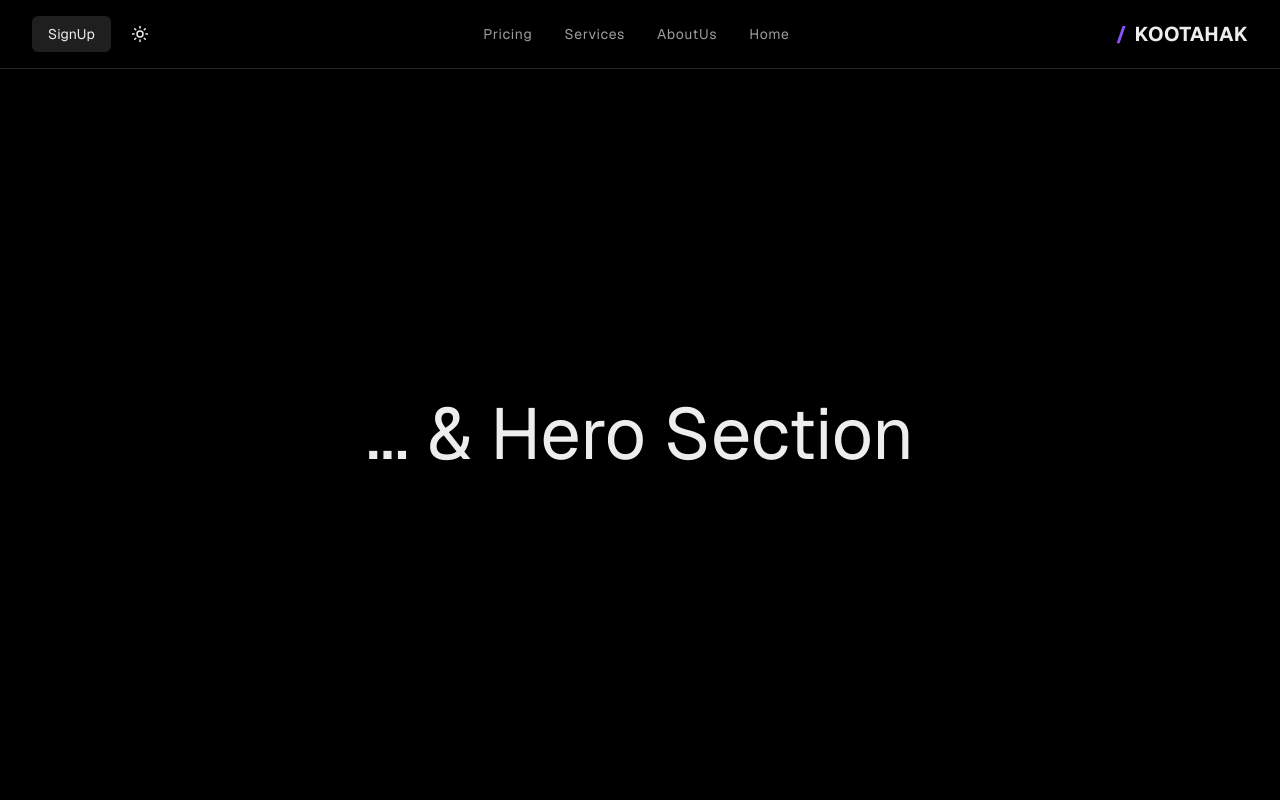
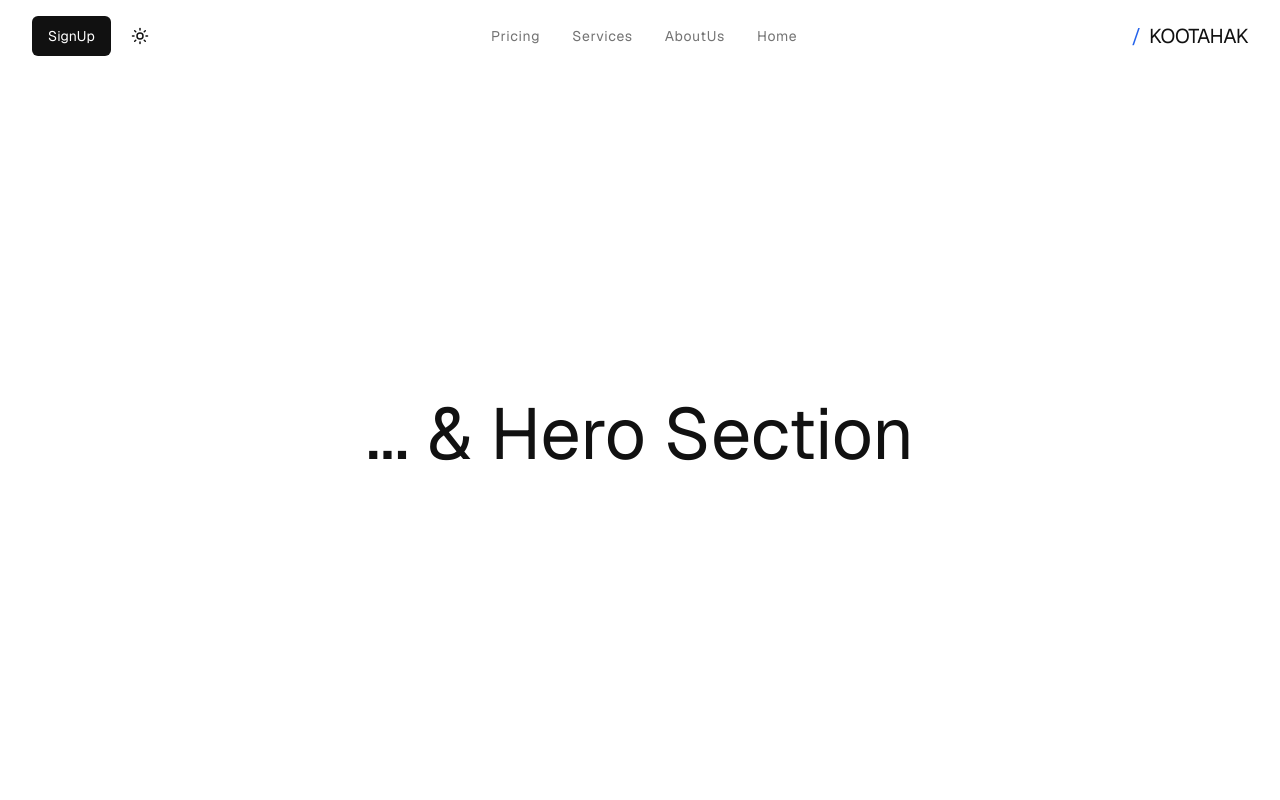
Before and after one commit to Mahdi-heydari/kootahak, a Next.js app in the folder frontend/: page / in a window 1280 px wide. Shown: the top 800 px of the page. Built offline with nearby package versions, Linux system fonts and the light colour scheme.

Commit message:
feat: implement dark/light mode and clean up CSS styles

```diff
--- a/frontend/src/app/components/sections/Header.tsx
+++ b/frontend/src/app/components/sections/Header.tsx
@@ -2,96 +2,142 @@
 
 import Link from "next/link";
 import { useState } from "react";
-import { Sun, Moon } from "lucide-react";
+import { Menu, X } from "lucide-react";
 import { useScroll } from "@/app/hooks/use-scroll";
+import ThemeToggle from "./theme-toggle";
+import Button from "@/app/components/ui/Button";
 
-function Header() {
-  const [isDark, setIsDark] = useState(true);
-  const [isLogined, setLogined] = useState(false);
+const navLinks = [
+  { href: "/", label: "Home" },
+  { href: "/about", label: "AboutUs" },
+  { href: "/services", label: "Services" },
+  { href: "/contact", label: "Pricing" },
+];
+
+function Header(): React.JSX.Element {
+  const [isLogined, setLogined] = useState<boolean>(false);
+  const [isMenuOpen, setMenuOpen] = useState<boolean>(false);
   const isScrolled = useScroll(70);
 
-  const toggleTheme = () => {
-    setIsDark(!isDark);
+  const handleToggleLogin = (): void => {
+    setLogined((prev) => !prev);
+  };
+
+  const handleToggleMenu = (): void => {
+    setMenuOpen((prev) => !prev);
+  };
+
+  const handleCloseMenu = (): void => {
+    setMenuOpen(false);
   };
 
   return (
     <header className="h-screen flex flex-col bg-background text-primary">
+      {/* Desktop */}
       <nav
         className={[
-          "container left-0 right-0 px-4 mx-auto border-b transition-all duration-300 text-primary",
+          "container left-0 right-0 px-4 mx-auto transition-all duration-token-normal ease-token-default text-primary",
           "fixed flex justify-between z-50 items-center p-4",
           isScrolled
-            ? "bg-[#191919]/45 backdrop-blur-md border-border hover:border-border-hover shadow-lg rounded-token-md rounded-br-none rounded-bl-none mt-2.5"
-            : "bg-transparent border-b",
+            ? "bg-card/80 backdrop-blur-md border-border hover:border-border-hover shadow-token-md rounded-token-md rounded-br-none rounded-bl-none mt-2.5"
+            : "bg-transparent border-transparent",
+          isMenuOpen ? "border-b-0" : "border-b",
         ].join(" ")}
       >
         <div className="shrink-0">
-          <Link href="/" className="text-xl font-bold tracking-wide">
+          <Link
+            href="/"
+            className="text-token-xl font-weight-token-bold tracking-token-tight"
+          >
             KOOTAHAK
           </Link>
-          <span className="text-violet-500 font-bold text-xl mr-2">/</span>
+          <span className="text-info font-weight-token-bold text-token-xl mr-2">
+            /
+          </span>
         </div>
 
-        <ul className="hidden md:flex tracking-wider items-center gap-8 text-sm text-[#edededa8]">
-          <li>
-            <Link href="/" className="hover:text-primary transition-colors">
-              Home
-            </Link>
-          </li>
-          <li>
-            <Link
-              href="/about"
-              className="hover:text-primary transition-colors"
-            >
-              AboutUs
-            </Link>
-          </li>
-          <li>
-            <Link
-              href="/services"
-              className="hover:text-primary transition-colors"
-            >
-              Services
-            </Link>
-          </li>
-          <li>
-            <Link
-              href="/contact"
-              className="hover:text-primary transition-colors"
-            >
-              Pricing
-            </Link>
-          </li>
+        <ul className="hidden md:flex tracking-wider items-center gap-8 text-token-sm text-muted-foreground">
+          {navLinks.map((link) => (
+            <li key={link.href}>
+              <Link
+                href={link.href}
+                className="hover:text-primary transition-colors"
+              >
+                {link.label}
+              </Link>
+            </li>
+          ))}
         </ul>
 
-        <div className="flex items-center gap-3">
-          <button
-            onClick={toggleTheme}
-            className="p-2 rounded-token-md hover:bg-[#2a2a2a] transition-colors"
-          >
-            {isDark ? <Sun size={18} /> : <Moon size={18} />}
-          </button>
+        <div className="hidden md:flex items-center gap-3">
+          <ThemeToggle />
 
           {/* just for testing */}
           {isLogined ? (
-            <button
-              onClick={() => setLogined(!isLogined)}
-              className="px-4 py-2 text-sm rounded-token-sm bg-muted hover:bg-muted-foreground transition-colors"
-            >
+            <Button variant="secondary" size="md" onClick={handleToggleLogin}>
               LogIn
-            </button>
+            </Button>
           ) : (
-            <button
-              onClick={() => setLogined(!isLogined)}
-              className="px-4 py-2 text-sm rounded-token-sm bg-muted hover:bg-muted-foreground transition-colors"
-            >
+            <Button variant="primary" size="md" onClick={handleToggleLogin}>
               SignUp
-            </button>
+            </Button>
           )}
         </div>
+
+        <button
+          type="button"
+          onClick={handleToggleMenu}
+          className="md:hidden p-2 rounded-token-sm hover:bg-muted transition-colors"
+          aria-label="Toggle menu"
+          aria-expanded={isMenuOpen}
+        >
+          {isMenuOpen ? <X size={22} /> : <Menu size={22} />}
+        </button>
       </nav>
 
-      <div className="grow mt-17 grid place-items-center text-primary text-7xl">
+      {/* Mobile */}
+      <div
+        className={[
+          "md:hidden fixed left-0 right-0 z-40 container mx-auto px-4 transition-all duration-token-normal ease-token-default overflow-hidden",
+          isScrolled ? "top-24" : "top-17",
+          isMenuOpen
+            ? "max-h-96 opacity-100"
+            : "max-h-0 opacity-0 pointer-events-none",
+        ].join(" ")}
+      >
+        <div className="bg-card/95 backdrop-blur-md border border-border rounded-token-md shadow-token-md p-4 flex flex-col gap-4">
+          <ul className="flex flex-col gap-4 text-token-sm text-muted-foreground">
+            {navLinks.map((link) => (
+              <li key={link.href}>
+                <Link
+                  href={link.href}
+                  onClick={handleCloseMenu}
+                  className="hover:text-primary transition-colors"
+                >
+                  {link.label}
+                </Link>
+              </li>
+            ))}
+          </ul>
+
+          <div className="flex items-center justify-between pt-2 border-t border-border">
+            <ThemeToggle />
+
+            {/* just for testing */}
+            {isLogined ? (
+              <Button variant="secondary" size="md" onClick={handleToggleLogin}>
+                LogIn
+              </Button>
+            ) : (
+              <Button variant="primary" size="md" onClick={handleToggleLogin}>
+                SignUp
+              </Button>
+            )}
+          </div>
+        </div>
+      </div>
+
+      <div className="grow mt-17 grid place-items-center text-primary text-token-7xl">
         Hero Section & ...
       </div>
     </header>
--- /dev/null
+++ b/frontend/src/app/components/sections/theme-toggle.tsx
@@ -0,0 +1,24 @@
+"use client";
+
+import { Sun, Moon } from "lucide-react";
+import { useTheme } from "next-themes";
+
+function ThemeToggle() {
+  const { theme, setTheme } = useTheme();
+
+  return (
+    <button
+      onClick={() => setTheme(theme === "dark" ? "light" : "dark")}
+      className="p-2 rounded-token-md hover:bg-muted transition-colors"
+    >
+      <div className="block dark:hidden">
+        <Sun size={18} />
+      </div>
+      <div className="hidden dark:block">
+        <Moon size={18} />
+      </div>
+    </button>
+  );
+}
+
+export default ThemeToggle;
--- a/frontend/src/app/components/ui/Button.tsx
+++ b/frontend/src/app/components/ui/Button.tsx
@@ -27,25 +27,24 @@ const Button = forwardRef<HTMLButtonElement, ButtonProps>(
     ref,
   ) => {
     const baseStyles =
-      "inline-flex items-center justify-center font-medium transition-all duration-200 rounded-sm focus-visible:outline-none focus-visible:ring-2 focus-visible:ring-offset-2 focus-visible:ring-offset-[#191919] disabled:opacity-50 disabled:pointer-events-none";
+      "inline-flex items-center justify-center font-weight-token-medium transition-all duration-token-normal ease-token-default rounded-token-sm focus-visible:outline-none focus-visible:ring-2 focus-visible:ring-offset-2 focus-visible:ring-offset-background disabled:opacity-50 disabled:pointer-events-none";
 
     const variants: Record<ButtonVariant, string> = {
       primary:
-        "bg-[#363636] text-white hover:bg-[#4a4a4a] focus-visible:ring-[#363636]",
+        "bg-primary text-primary-foreground hover:opacity-90 focus-visible:ring-primary",
       secondary:
-        "bg-[#1f1f1f] text-white hover:bg-[#2a2a2a] focus-visible:ring-[#1f1f1f]",
+        "bg-muted text-primary hover:bg-border-hover focus-visible:ring-border",
       outline:
-        "border border-[#3f3f3f] bg-transparent text-white hover:bg-[#313131] focus-visible:ring-[#3f3f3f]",
+        "border border-border bg-transparent text-primary hover:bg-muted focus-visible:ring-border",
       ghost:
-        "bg-transparent text-[#edededa8] hover:bg-[#2a2a2a] hover:text-white focus-visible:ring-[#2a2a2a]",
-      danger:
-        "bg-red-600/90 text-white hover:bg-red-600 focus-visible:ring-red-600",
+        "bg-transparent text-muted-foreground hover:bg-muted hover:text-primary focus-visible:ring-border",
+      danger: "bg-error text-white hover:opacity-90 focus-visible:ring-error",
     };
 
     const sizes: Record<ButtonSize, string> = {
-      sm: "h-8 px-3 text-xs",
-      md: "h-10 px-4 text-sm",
-      lg: "h-12 px-6 text-base",
+      sm: "h-8 px-3 text-token-xs",
+      md: "h-10 px-4 text-token-sm",
+      lg: "h-12 px-6 text-token-base",
     };
 
     return (
--- a/frontend/src/app/hooks/use-scroll.ts
+++ b/frontend/src/app/hooks/use-scroll.ts
@@ -3,7 +3,7 @@
 import { useEffect, useState } from "react";
 
 export function useScroll(threshold = 24) {
-  const [scrolled, setScrolled] = useState(false);
+  const [scrolled, setScrolled] = useState<boolean>(false);
 
   useEffect(() => {
     const onScroll = () => setScrolled(window.scrollY > threshold);
--- a/frontend/src/app/layout.tsx
+++ b/frontend/src/app/layout.tsx
@@ -1,5 +1,6 @@
 import type { Metadata } from "next";
 import { Geist, Geist_Mono } from "next/font/google";
+import { ThemeProvider } from "next-themes";
 
 import "./globals.css";
 
@@ -31,8 +32,13 @@ export default function RootLayout({
       lang="fa"
       dir="rtl"
       className={`${geistSans.variable} ${geistMono.variable}`}
+      suppressHydrationWarning
     >
-      <body>{children}</body>
+      <body>
+        <ThemeProvider attribute="class" defaultTheme="system" enableSystem>
+          {children}
+        </ThemeProvider>
+      </body>
     </html>
   );
 }
--- a/frontend/src/styles/tokens/colors.css
+++ b/frontend/src/styles/tokens/colors.css
@@ -1,8 +1,4 @@
 :root {
-    /* =========================
-       LIGHT THEME
-       ========================= */
-
   --background: #ffffff;
   --background-secondary: #fafafa;
 
@@ -28,7 +24,7 @@
   --info: #2563eb;
 }
 
-  :root {
+.dark {
   /* =========================
        DARK THEME
        ========================= */
--- a/frontend/src/styles/tokens/motion.css
+++ b/frontend/src/styles/tokens/motion.css
@@ -1,8 +1,4 @@
 :root {
-    /* =========================
-       MOTION
-       ========================= */
-
   --duration-fast: 120ms;
   --duration-normal: 180ms;
   --duration-slow: 300ms;
--- a/frontend/src/styles/tokens/radius.css
+++ b/frontend/src/styles/tokens/radius.css
@@ -1,8 +1,4 @@
 :root {
-  /* =========================
-     BORDER RADIUS
-     ========================= */
-
   --radius-sm: 6px;
   --radius-md: 8px;
   --radius-lg: 12px;
--- a/frontend/src/styles/tokens/shadows.css
+++ b/frontend/src/styles/tokens/shadows.css
@@ -1,19 +1,11 @@
 :root {
-    /* =========================
-       SHADOWS
-       ========================= */
+  --shadow-sm: 0 1px 2px rgba(0, 0, 0, 0.04);
 
-    --shadow-sm:
-      0 1px 2px rgba(0, 0, 0, 0.04);
+  --shadow-md: 0 8px 24px rgba(0, 0, 0, 0.08);
+}
 
-    --shadow-md:
-      0 8px 24px rgba(0, 0, 0, 0.08);
-  }
+.dark {
+  --shadow-sm: 0 1px 2px rgba(0, 0, 0, 0.25);
 
-  .dark {
-    --shadow-sm:
-      0 1px 2px rgba(0, 0, 0, 0.25);
-
-    --shadow-md:
-      0 8px 30px rgba(0, 0, 0, 0.45);
-  }
+  --shadow-md: 0 8px 30px rgba(0, 0, 0, 0.45);
+}
```
Also changed, not shown: frontend/src/app/globals.css (+45 -45 lines), frontend/src/styles/tokens/typography.css (+0 -20 lines). Lines whose indentation alone changed are shown as unchanged.
